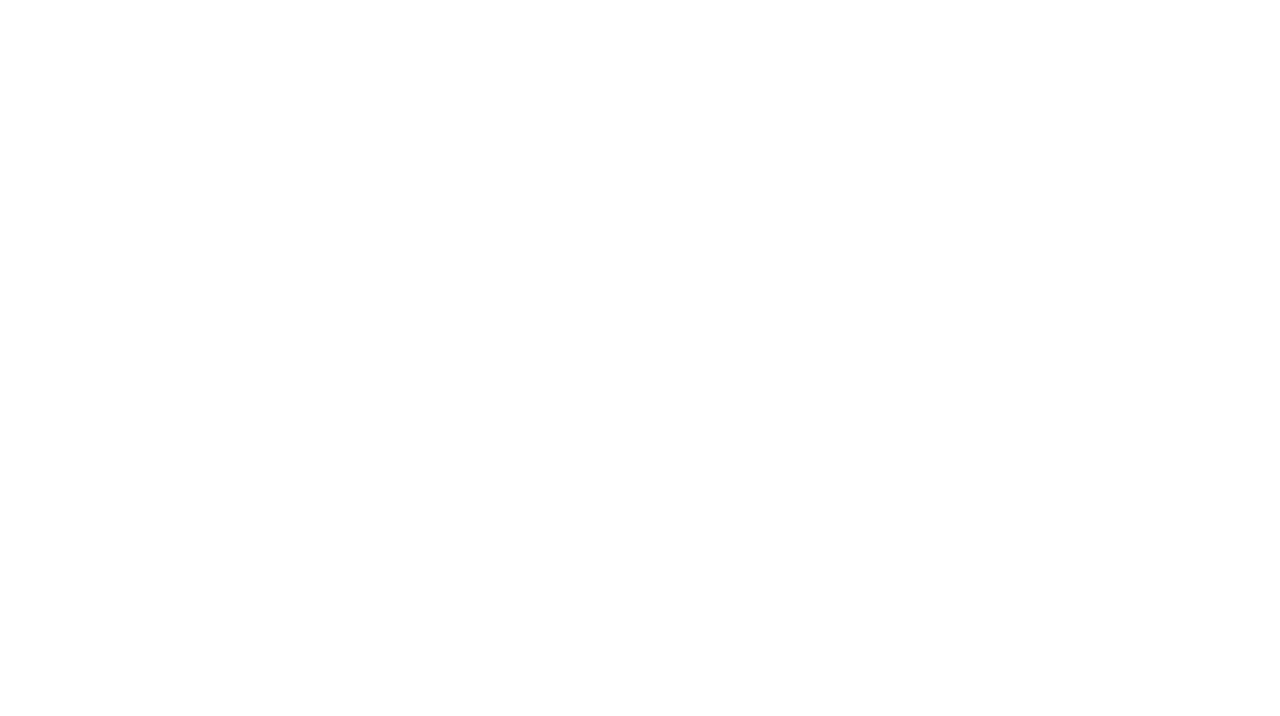
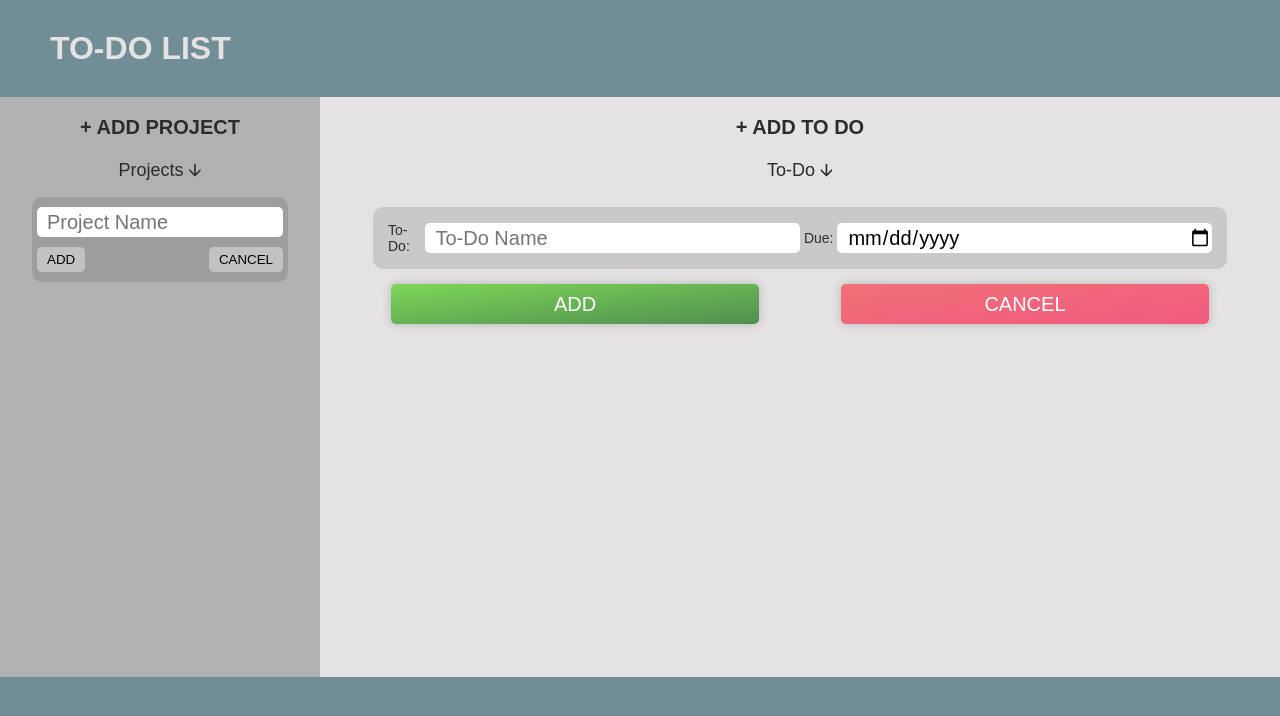
Before and after one commit to ilicc-sara/To-Do-List-React, a React (Vite) app: page / in a window 1280 px wide. Shown: the top 716 px of the page. Built offline with nearby package versions, Linux system fonts and the light colour scheme.

Commit message:
finished html and css

```diff
--- a/src/App.css
+++ b/src/App.css
@@ -1,6 +1,6 @@
 #root {
   max-width: 1280px;
   margin: 0 auto;
-  padding: 2rem;
-  text-align: center;
+  /* padding: 2rem; */
+  /* text-align: center; */
 }
--- a/src/App.jsx
+++ b/src/App.jsx
@@ -2,7 +2,69 @@ import { useState } from "react";
 import "./App.css";
 
 function App() {
-  return <></>;
+  return (
+    <>
+      <h1 class="heading">TO-DO LIST</h1>
+      <div class="container">
+        <div class="project-container">
+          <button class="add-project-btn">+ ADD PROJECT</button>
+          <p class="text">Projects 🡫</p>
+
+          <form class="add-project-form">
+            {/* hidden */}
+            <input
+              class="input-project-name"
+              type="text"
+              placeholder="Project Name"
+              required
+            />
+
+            <div class="project-btns">
+              {" "}
+              <button class="confirm-project-btn">ADD</button>{" "}
+              <button type="button" class="cancel-project-btn">
+                CANCEL
+              </button>{" "}
+            </div>
+          </form>
+
+          <ul class="projects-list"></ul>
+        </div>
+
+        <div class="to-do-container">
+          <button class="add-to-do-btn">+ ADD TO DO</button>
+          <p class="text">To-Do 🡫</p>
+
+          <form class="add-to-do-form">
+            {/* hidden */}
+            <div class="to-do-inputs">
+              <label>To-Do:</label>
+
+              <input
+                class="input-to-do-name"
+                type="text"
+                placeholder="To-Do Name"
+                required
+              />
+              <label>Due:</label>
+
+              <input class="input-to-do-date" type="date" required />
+            </div>
+
+            <div class="to-do-btns">
+              {" "}
+              <button class="confirm-to-do-btn">ADD</button>{" "}
+              <button type="button" class="cancel-to-do-btn">
+                CANCEL
+              </button>{" "}
+            </div>
+          </form>
+
+          <ul class="to-do-list"></ul>
+        </div>
+      </div>
+    </>
+  );
 }
 
 export default App;
--- a/src/index.css
+++ b/src/index.css
@@ -1,5 +1,351 @@
-:root {
+/* :root {
   font-family: system-ui, Avenir, Helvetica, Arial, sans-serif;
   line-height: 1.5;
   font-weight: 400;
+} */
+
+* {
+  padding: 0;
+  margin: 0;
+  box-sizing: border-box;
 }
+
+html {
+  font-family: sans-serif;
+  background-color: #718e96;
+  color: rgb(44, 44, 44);
+}
+
+.heading {
+  margin-left: 50px;
+  margin-top: 30px;
+  color: rgb(228, 226, 226);
+}
+
+.container {
+  background-color: rgb(228, 226, 226);
+  margin: 30px auto;
+  height: 580px;
+  display: grid;
+  grid-template-columns: 1fr 3fr;
+}
+
+.project-container {
+  background-color: rgba(0, 0, 0, 0.219);
+  display: flex;
+  flex-direction: column;
+  align-items: center;
+  gap: 10px;
+  overflow-y: scroll;
+}
+
+.to-do-container {
+  /* background-color: rgb(161, 123, 123); */
+  display: flex;
+  flex-direction: column;
+  align-items: center;
+  gap: 10px;
+  overflow-y: scroll;
+}
+
+.add-project-btn,
+.add-to-do-btn {
+  width: 80%;
+  height: 40px;
+  margin-top: 10px;
+  border: none;
+  font-size: 20px;
+  background: none;
+  font-weight: bold;
+  transition: all 0.3s;
+  color: rgb(44, 44, 44);
+}
+
+.add-project-btn:hover,
+.add-to-do-btn:hover {
+  cursor: pointer;
+  background-color: rgba(0, 0, 0, 0.353);
+}
+
+.text {
+  font-size: 18px;
+}
+
+.add-project-form,
+.add-to-do-form {
+  /* background-color: rgb(188, 69, 89); */
+  width: 80%;
+  padding: 10px 5px;
+}
+
+.add-project-form {
+  /* border: 1px solid rgb(27, 27, 27); */
+  border-radius: 10px;
+  background-color: rgba(0, 0, 0, 0.114);
+}
+
+.add-to-do-form {
+  width: 90%;
+}
+
+.input-project-name,
+.input-to-do-name,
+.input-to-do-date {
+  height: 30px;
+  padding-left: 10px;
+  font-family: inherit;
+  font-size: 20px;
+  border-radius: 5px;
+  border: none;
+  width: 100%;
+}
+
+/* .input-project-name {
+  width: 100%;
+} */
+
+.project-btns {
+  display: flex;
+  justify-content: space-between;
+}
+
+.confirm-project-btn,
+.cancel-project-btn {
+  background-color: rgb(195, 194, 194);
+  border-radius: 5px;
+  border: none;
+  margin-top: 10px;
+  height: 25px;
+  padding: 0 10px;
+  transition: all 0.3s;
+}
+
+.confirm-project-btn:hover,
+.cancel-project-btn:hover {
+  background-color: rgb(223, 223, 223);
+  cursor: pointer;
+}
+
+.to-do-inputs {
+  display: grid;
+  grid-template-columns: 0.5fr 5fr 0.5fr 5fr;
+  place-items: center;
+  /* border: 1px solid rgb(27, 27, 27); */
+  padding: 15px;
+  border-radius: 10px;
+  background-color: rgba(0, 0, 0, 0.114);
+}
+
+label {
+  font-size: 14px;
+  color: rgb(47, 47, 47);
+}
+
+.to-do-btns {
+  display: flex;
+  justify-content: space-between;
+  margin-top: 20px;
+  padding: 0 18px;
+}
+
+.confirm-to-do-btn,
+.cancel-to-do-btn {
+  border-radius: 5px;
+  border: none;
+  margin-top: -5px;
+  height: 25px;
+  padding: 0 10px;
+  width: 45%;
+  height: 40px;
+  transition: all 0.3s;
+  color: white;
+  font-size: 20px;
+}
+
+.confirm-to-do-btn {
+  background-image: linear-gradient(to top left, #518e4f, #7cd758);
+  box-shadow: 0 0 10px rgb(0, 0, 0, 0.2);
+}
+
+.cancel-to-do-btn {
+  background-image: linear-gradient(to top left, #f05a7f, #f17177);
+  box-shadow: 0 0 10px rgb(0, 0, 0, 0.2);
+}
+
+.confirm-to-do-btn:hover {
+  cursor: pointer;
+  background-image: linear-gradient(to top left, #0b4609, #45ae1b);
+  box-shadow: 0 0 15px rgb(0, 0, 0, 0.2);
+}
+
+.cancel-to-do-btn:hover {
+  cursor: pointer;
+  background-image: linear-gradient(to top left, #e52a5a, #ff585f);
+  box-shadow: 0 0 15px rgb(0, 0, 0, 0.2);
+}
+
+.projects-list {
+  list-style: none;
+  width: 80%;
+  display: flex;
+  flex-direction: column;
+  gap: 10px;
+}
+
+.project-item {
+  /* background-color: rgb(105, 105, 188); */
+  border: 0.5px solid rgba(0, 0, 0, 0.648);
+  display: flex;
+  justify-content: space-between;
+  align-items: center;
+  padding: 10px 15px;
+  border-radius: 10px;
+  transition: all 0.3s;
+}
+
+.project-item:hover {
+  background-color: rgba(0, 0, 0, 0.141);
+}
+
+.delete-project-btn {
+  display: flex;
+  justify-content: center;
+  align-items: center;
+  background: none;
+  height: 20px;
+  width: 20px;
+  border-radius: 777px;
+  color: black;
+  border: 1px solid rgb(0, 0, 0);
+}
+
+.to-do-list {
+  list-style: none;
+  width: 85%;
+  display: flex;
+  flex-direction: column;
+  gap: 10px;
+}
+
+.to-do-item {
+  border: 0.5px solid rgba(0, 0, 0, 0.648);
+  display: flex;
+  gap: 10px;
+  justify-content: space-between;
+  align-items: center;
+  padding: 15px 20px;
+  border-radius: 10px;
+  transition: all 0.3s;
+}
+
+.form {
+  border: 0.5px solid rgba(0, 0, 0, 0.648);
+  display: flex;
+  gap: 10px;
+  justify-content: space-between;
+  align-items: center;
+  padding: 15px 20px;
+  border-radius: 10px;
+  transition: all 0.3s;
+}
+
+.to-do-item:hover {
+  background-color: rgba(0, 0, 0, 0.141);
+}
+
+.form:hover {
+  background-color: rgba(0, 0, 0, 0.141);
+}
+
+.title-text,
+.date-text {
+  font-size: 20px;
+}
+
+.to-do-info {
+  display: flex;
+  align-items: center;
+  justify-content: space-between;
+  gap: 50px;
+}
+.btn-cont {
+  width: fit-content;
+  display: flex;
+  gap: 10px;
+}
+
+.edit-to-do-btn,
+.delete-to-do-btn,
+.submit-to-do-btn {
+  height: 30px;
+  font-size: 20px;
+  padding: 5px 15px;
+  border-radius: 5px;
+  display: flex;
+  justify-content: center;
+  align-items: center;
+  border-radius: 5px;
+  border: none;
+  color: white;
+}
+
+.edit-to-do-btn {
+  background-image: linear-gradient(to top left, #ffb003, #ffcb03);
+}
+
+.delete-to-do-btn {
+  background-image: linear-gradient(to top left, #e52a5a, #ff585f);
+}
+
+.submit-to-do-btn {
+  background-image: linear-gradient(to top left, #0b4609, #45ae1b);
+}
+
+.check {
+  width: 20px;
+  height: 20px;
+  appearance: none; /* Removes default styling */
+  border: 0.5px solid rgba(0, 0, 0, 0.648);
+  background-color: white;
+  cursor: pointer;
+}
+
+.check:checked {
+  background-color: green;
+  border-color: green;
+  position: relative;
+}
+
+.check:checked::after {
+  content: "✔";
+  color: white;
+  font-size: 16px;
+  position: absolute;
+  left: 50%;
+  top: 50%;
+  transform: translate(-50%, -60%);
+}
+
+.hidden {
+  display: none;
+  /* opacity: 1;
+  pointer-events: auto;
+  visibility: visible; */
+  /* transform: translate(0); */
+}
+
+.active {
+  border-color: #e52a5a;
+  box-shadow: 0 0 10px #e52a5a;
+}
+
+.title,
+.date {
+  height: 30px;
+  padding-left: 10px;
+  font-family: inherit;
+  font-size: 20px;
+  border-radius: 5px;
+  border: none;
+  width: 70%;
+}
```
